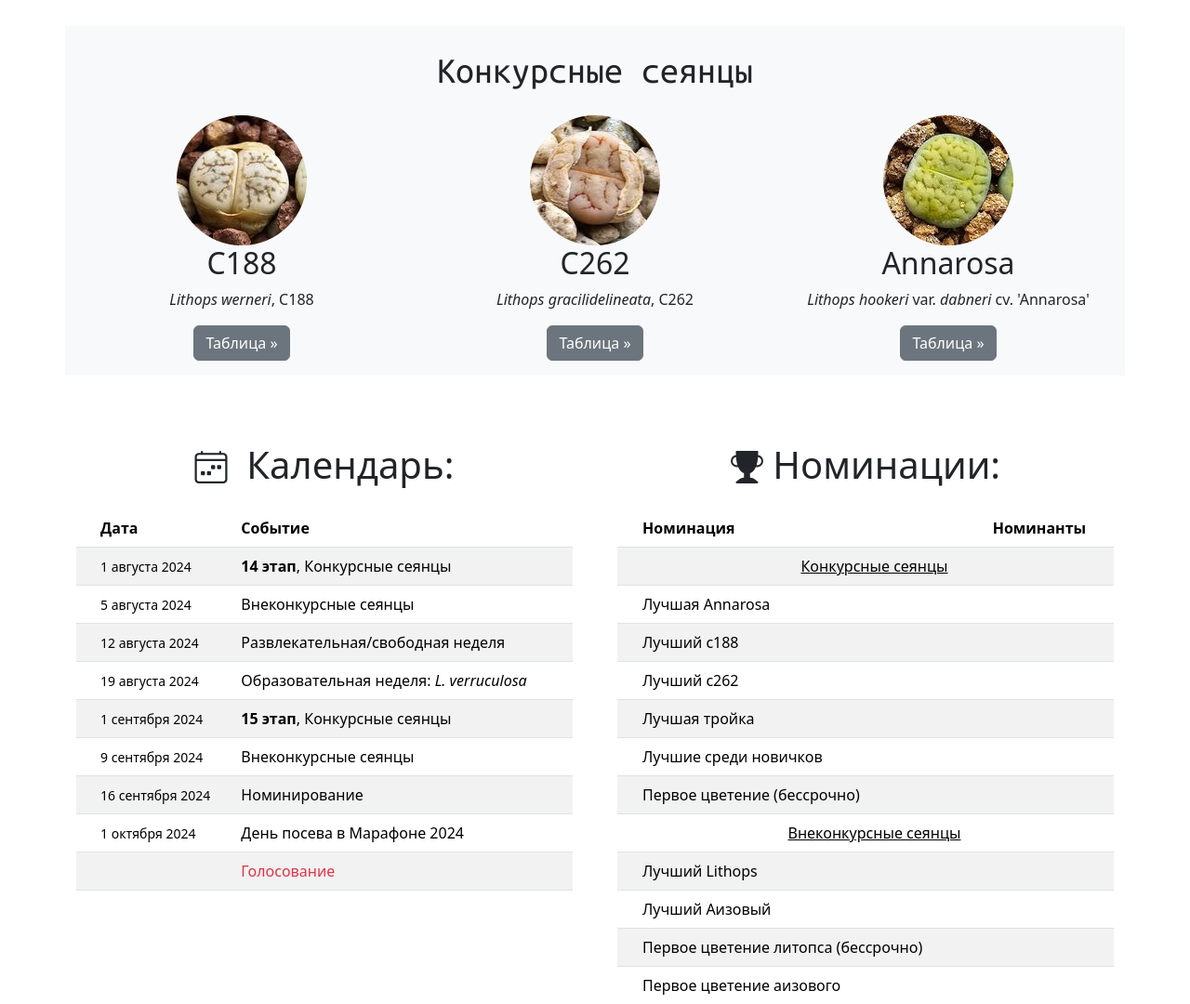
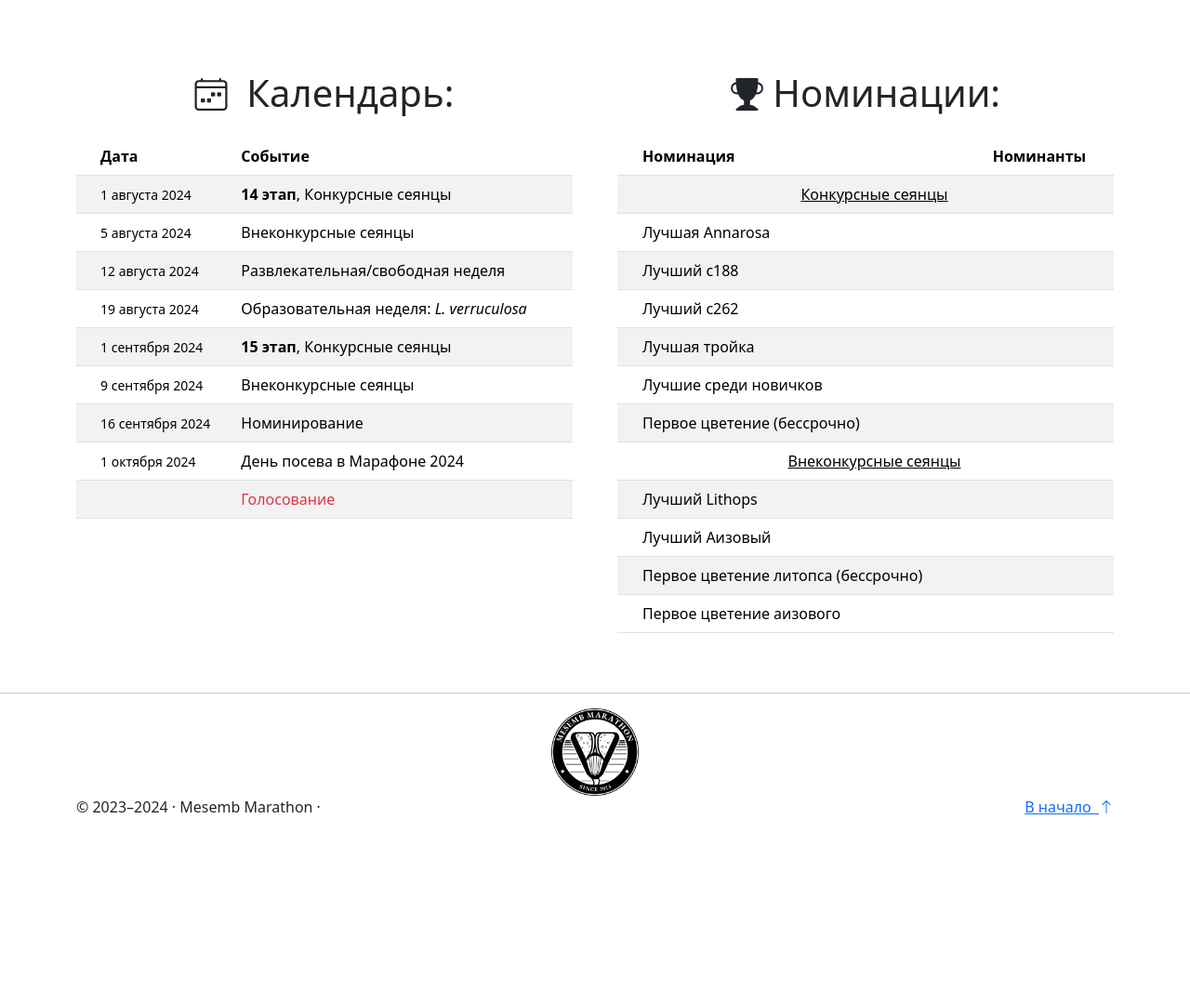
Before and after one commit to Square-Pot/lithops-life, a Django app: page /marathon/2023 in a window 1280 px wide. Shown: the part 68-1148 px from the top of the page at 93% size. After the commit the page ends 944 px from the top, so only its background shows below. Run offline with Django 4.2, Linux system fonts and the light colour scheme; parts of the project's set-up code (start-up, migrations or seed data) failed here and were passed over.

```diff
--- a/app/marathon/templates/marathon/2023.html
+++ b/app/marathon/templates/marathon/2023.html
@@ -57,7 +57,7 @@
 
     </div> {% endcomment %}
 
-    <div class="row my-4 bg-light ">
+    {% comment %} <div class="row my-4 bg-light ">
       <div class="col-12">
           <h1 class="display-6 my-4 text-center">Конкурсные сеянцы</h1>
       </div>
@@ -80,7 +80,7 @@
         <p><span class="fst-italic">Lithops hookeri</span> var. <span class="fst-italic">dabneri</span> cv. 'Annarosa'</p>
         <p><a class="btn btn-secondary" href="{% url 'species table' species_id='annarosa' %}">Таблица &raquo;</a></p>
       </div><!-- /.col-lg-4 -->
-    </div><!-- /.row -->
+    </div><!-- /.row --> {% endcomment %}
 
 
     <div class="row align-items-start g-5 pt-5">
```
